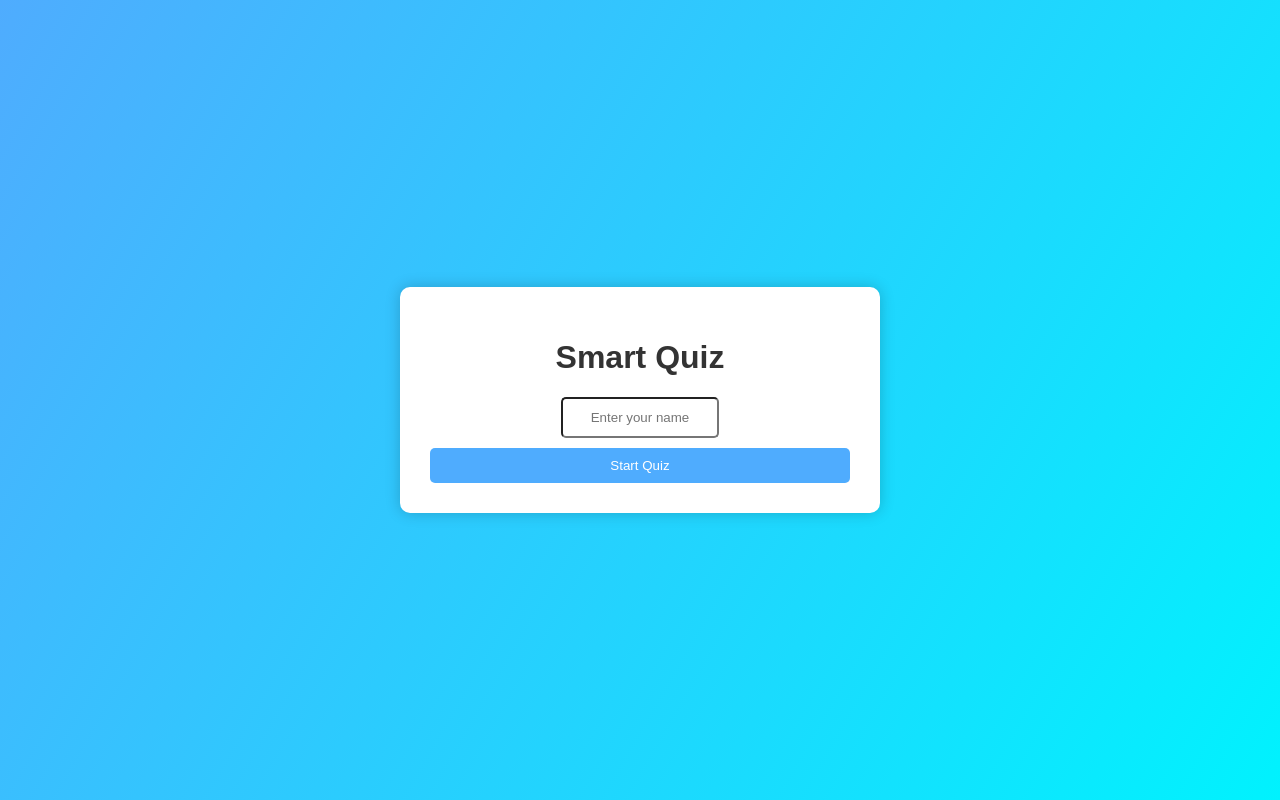
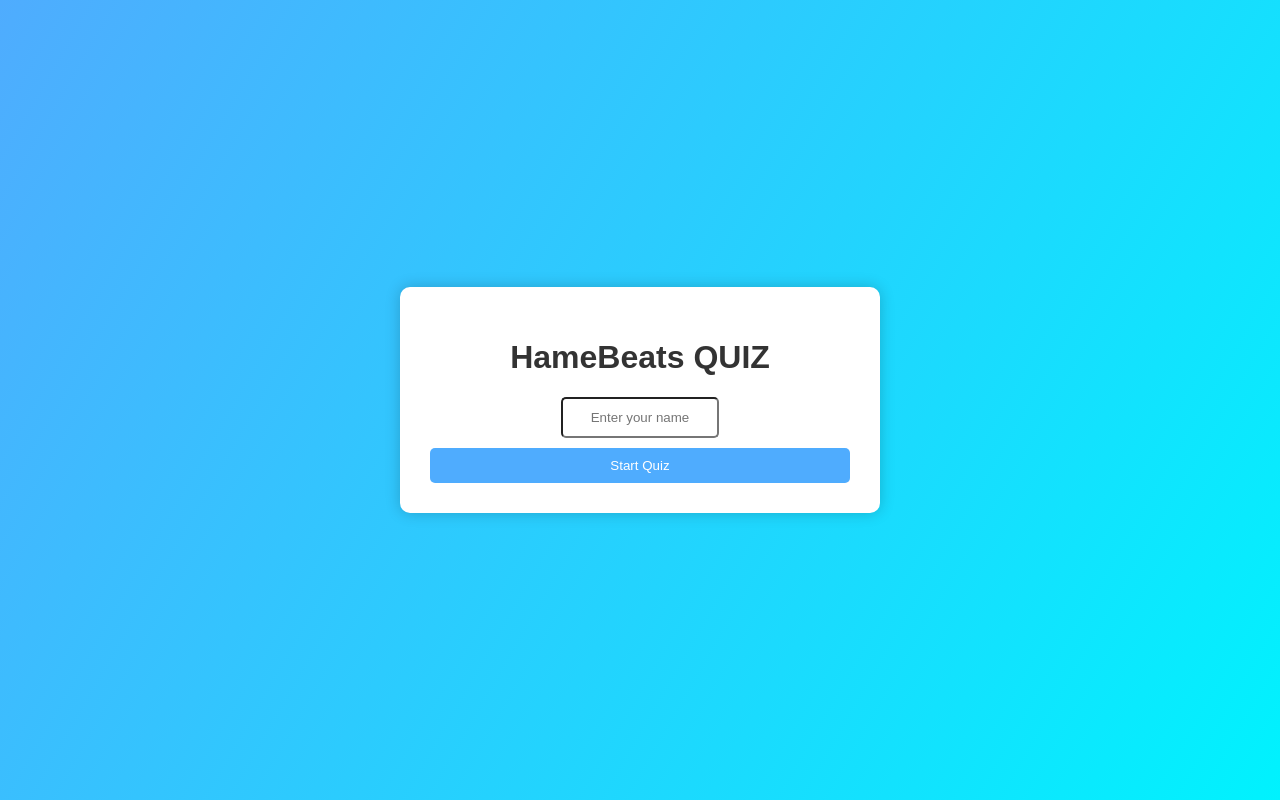
Before and after one commit to Hamebeats/My_Final_Project, a plain HTML site: page index.html in a window 1280 px wide. Drawn offline with Linux system fonts and the light colour scheme.

Commit message:
I have changed the name of the quiz

```diff
--- a/index.html
+++ b/index.html
@@ -11,7 +11,7 @@
 
     <div class="container">
 
-        <h1>Smart Quiz</h1>
+        <h1>HameBeats QUIZ</h1>
 
         <!-- START SCREEN -->
         <div id="startPage">
--- a/script.js
+++ b/script.js
@@ -277,6 +277,7 @@ document.addEventListener("DOMContentLoaded", function () {
 
       score = 0;
       currentQuestion = 0;
+      playerName = "";
       document.getElementById("result").style.display = "none";
       document.getElementById("startPage").style.display = "block";
       document.getElementById("playerName").value = "";
```
